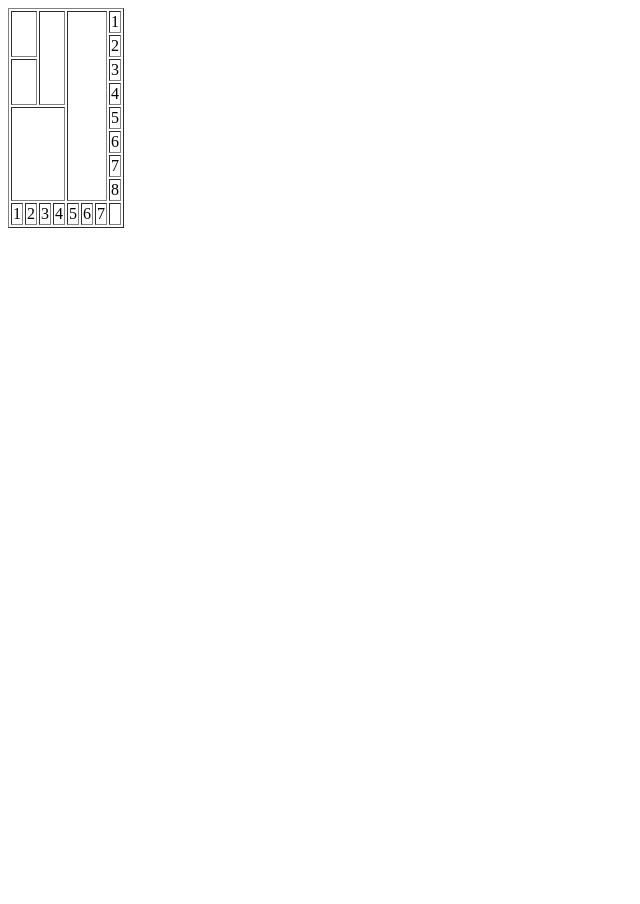
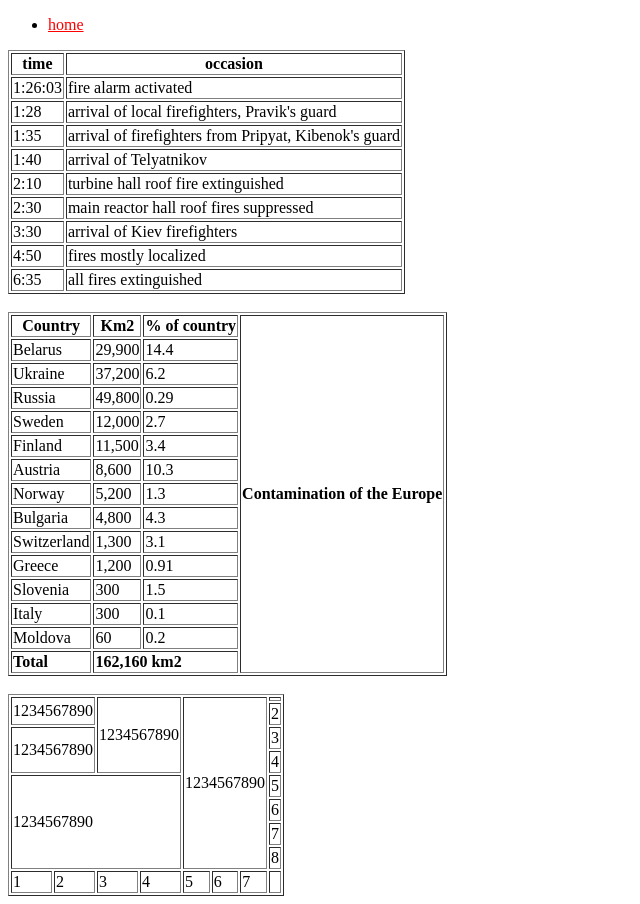
Before and after one commit to stasbron/forms-and-tables, a plain HTML site: page table.html in a window 1280 px wide. Shown: the whole page, without its empty margins (0-640 px from the left). Before the commit the page ends 800 px from the top, so only its background shows below. Drawn offline with Linux system fonts and the light colour scheme.

Commit message:
gh-pages

```diff
--- a/table.html
+++ b/table.html
@@ -6,22 +6,119 @@
 </head>
 <body>
 
+    <nav>
+      <ul>
+        <li><a href="index.html" style="color:#FF0000">home</a></li>
+      </ul>
+    </nav>
+
+  <table border="1">
+        <tr>
+            <th>time</th><th>occasion</th>
+        </tr>
+        <tr>
+            <td>1:26:03</td><td>fire alarm activated</td>
+        </tr>
+        <tr>
+            <td>1:28</td><td>arrival of local firefighters, Pravik's guard</td>
+        </tr>
+        <tr>
+            <td>1:35</td><td>arrival of firefighters from Pripyat, Kibenok's guard</td>
+        </tr>
+        <tr>
+            <td>1:40</td><td>arrival of Telyatnikov</td>
+        </tr>
+        <tr>
+            <td>2:10 </td><td>turbine hall roof fire extinguished</td>
+        </tr>
+        <tr>
+            <td>2:30</td><td>main reactor hall roof fires suppressed</td>
+        </tr>
+        <tr>
+            <td>3:30</td><td>arrival of Kiev firefighters</td>
+        </tr>
+        <tr>
+            <td>4:50</td><td>fires mostly localized</td>
+        </tr>
+        <tr>
+            <td>6:35</td><td>all fires extinguished</td>
+        </tr>
+    </table>
+    <br>
+
     <table border="1">
 
         <tr>
-            <td colspan="2" rowspan="2"></td><td colspan="2" rowspan ="4"></td><td colspan="3" rowspan="8"></td><td>1</td>
+            <th>Country</th><th>Km2</th><th>% of country</th><th rowspan="15">Contamination of the Europe</th>
         </tr>
         <tr>
-             <td>2</td>
+            <td>Belarus	</td><td>29,900</td><td>14.4</td>
         </tr>
         <tr>
-            <td colspan="2" rowspan="2"></td><td>3</td>
+            <td>Ukraine</td><td>37,200</td><td>6.2</td>
+        </tr>
+        <tr>
+            <td>Russia</td><td>49,800</td><td>0.29</td>
+        </tr>
+        <tr>
+           <td>Sweden</td><td>12,000</td><td>2.7</td>
+        </tr>
+        <tr>
+           <td>Finland</td><td>11,500</td><td>3.4</td>
+        </tr>
+        <tr>
+           <td>Austria</td><td>8,600</td><td>10.3</td>
+        </tr>
+        <tr>
+           <td>Norway</td><td>5,200</td><td>1.3</td>
+        </tr>
+        <tr>
+           <td>Bulgaria</td><td>4,800</td><td>4.3</td>
+        </tr>
+        <tr>
+           <td>Switzerland</td><td>1,300</td><td>3.1</td>
+        </tr>
+        <tr>
+           <td>Greece</td><td>1,200</td><td>0.91</td>
+        </tr>
+        <tr>
+           <td>Slovenia</td><td>300</td><td>1.5</td>
+        </tr>
+        <tr>
+           <td>Italy</td><td>300</td><td>0.1</td>
+        </tr>
+        <tr>
+           <td>Moldova</td><td>60</td><td>0.2</td>
+        </tr>
+        <tr>
+           <td><b>Total</b></td><td colspan="2"><b>162,160 km2</b></td>
+        </tr>
+    </table>
+    <br>
+
+
+
+
+
+
+
+
+    <table border="1">
+
+        <tr>
+            <td colspan="2" rowspan="2">1234567890</td><td colspan="2" rowspan="4">1234567890</td><td colspan="3" rowspan="8">1234567890</td><td></td>
+        </tr>
+        <tr>
+            <td>2</td>
+        </tr>
+        <tr>
+            <td colspan="2" rowspan="2">1234567890</td><td>3</td>
         </tr>
         <tr>
             <td>4</td>
         </tr>
         <tr>
-          <td colspan="4" rowspan="4"></td><td>5</td>
+           <td colspan="4" rowspan="4">1234567890</td><td>5</td>
         </tr>
         <tr>
            <td>6</td>
@@ -33,9 +130,8 @@
            <td>8</td>
         </tr>
         <tr>
-           <td>1</td><td>2</td><td>3</td><td>4</td><td>5</td><td>6</td><td>7</td><td></td>
+           <td>1</td><td>2</td></td><td>3</td><td>4</td><td>5</td><td>6</td><td>7</td><td></td>
         </tr>
-
     </table>
 
 </body>
```
Also changed, not shown: index.html (+7 -0 lines).
